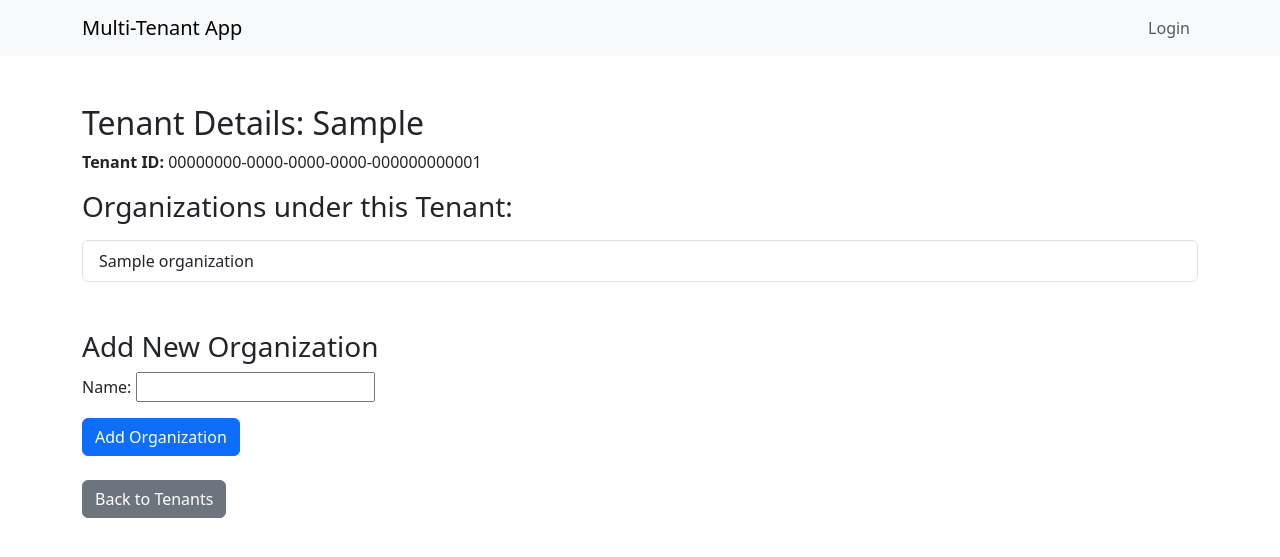
After one commit to Jurand76/djangoProject, a Django app: page /core/tenants/00000000-0000-0000-0000-000000000001/ in a window 1280 px wide. The commit adds this page. Shown: the top 557 px of the page. Run offline with Django 4.2, Linux system fonts and the light colour scheme; tables that the repository leaves empty hold one stand-in row (values such as "Sample post").

Commit message:
adding new functionalities - new tenants and new organizations

```diff
--- /dev/null
+++ b/core/forms.py
@@ -0,0 +1,7 @@
+from django import forms
+from core.models import Organization
+
+class OrganizationForm(forms.ModelForm):
+    class Meta:
+        model = Organization
+        fields = ['name']  # Organization name
--- a/core/models.py
+++ b/core/models.py
@@ -6,7 +6,7 @@ class Tenant(models.Model):
     domain = models.CharField(max_length=255, unique=True)
 
 class Organization(models.Model):
-    tenant = models.ForeignKey(Tenant, on_delete=models.CASCADE)
+    tenant = models.ForeignKey(Tenant, on_delete=models.CASCADE, related_name='organizations')
     name = models.CharField(max_length=255)
 
 class Department(models.Model):
--- /dev/null
+++ b/core/templates/core/tenant_detail.html
@@ -0,0 +1,28 @@
+{% extends "base.html" %}
+
+{% block content %}
+<div class="container mt-5">
+    <h2>Tenant Details: {{ tenant.domain }}</h2>
+    <p><strong>Tenant ID:</strong> {{ tenant.tenant_id }}</p>
+
+    <h3>Organizations under this Tenant:</h3>
+    {% if organizations %}
+        <ul class="list-group mt-3">
+            {% for organization in organizations %}
+                <li class="list-group-item">{{ organization.name }}</li>
+            {% endfor %}
+        </ul>
+    {% else %}
+        <p>No organizations found for this tenant.</p>
+    {% endif %}
+
+    <h3 class="mt-5">Add New Organization</h3>
+    <form method="post">
+        {% csrf_token %}
+        {{ form.as_p }}
+        <button type="submit" class="btn btn-primary">Add Organization</button>
+    </form>
+
+    <a href="/tenants/" class="btn btn-secondary mt-4">Back to Tenants</a>
+</div>
+{% endblock %}
--- a/core/urls.py
+++ b/core/urls.py
@@ -39,7 +39,9 @@ urlpatterns = [
     path('login/', auth_views.LoginView.as_view(template_name='core/login.html'), name='login'),
     path('logout/', auth_views.LogoutView.as_view(next_page='login'), name='logout'),
     path('swagger/', schema_view.with_ui('swagger', cache_timeout=0), name='schema-swagger-ui'),
+    path('tenants/add/', views.add_tenant, name='add_tenant'),  # Adding tenants
+    path('tenants/<uuid:tenant_id>/', views.tenant_detail, name='tenant_detail'),  # Widok dashboard
     path('tenants/', views.tenant_list, name='tenant_list'),
-    path('dashboard/<str:tenant_id>/', views.tenant_dashboard, name='tenant_dashboard'),  # Widok dashboard
-    path('tenants/add/', views.add_tenant, name='add_tenant'),  # Adding tenants
+
+
 ]
--- a/core/views.py
+++ b/core/views.py
@@ -1,4 +1,4 @@
-from django.shortcuts import render, redirect
+from django.shortcuts import render, redirect, get_object_or_404
 from rest_framework import viewsets
 from core.models import Tenant, Organization, Department, Customer
 from core.serializers.tenant import TenantSerializer
@@ -9,6 +9,7 @@ from drf_yasg.utils import swagger_auto_schema
 from drf_yasg import openapi
 from django.contrib.auth.decorators import login_required
 from django.template.loader import get_template
+from core.forms import OrganizationForm
 
 
 class TenantViewSet(viewsets.ModelViewSet):
@@ -80,3 +81,26 @@ def homepage(request):
     except Exception as e:
         print(f"Error: {e}")
     return render(request, 'core/homepage.html')
+
+def tenant_detail(request, tenant_id):
+    # Get tenant
+    tenant = get_object_or_404(Tenant, tenant_id=tenant_id)
+    # Get organizations
+    organizations = Organization.objects.filter(tenant=tenant)
+
+    # form to add new organization
+    if request.method == 'POST':
+        form = OrganizationForm(request.POST)
+        if form.is_valid():
+            organization = form.save(commit=False)
+            organization.tenant = tenant  # Powiąż organizację z tenantem
+            organization.save()
+            return redirect('tenant_detail', tenant_id=tenant.tenant_id)  # Przeładuj widok szczegółów tenanta
+    else:
+        form = OrganizationForm()
+
+    return render(request, 'core/tenant_detail.html', {
+        'tenant': tenant,
+        'organizations': organizations,
+        'form': form,
+    })
```
Also changed, not shown: core/templates/core/tenant_list.html (+6 -3 lines).
